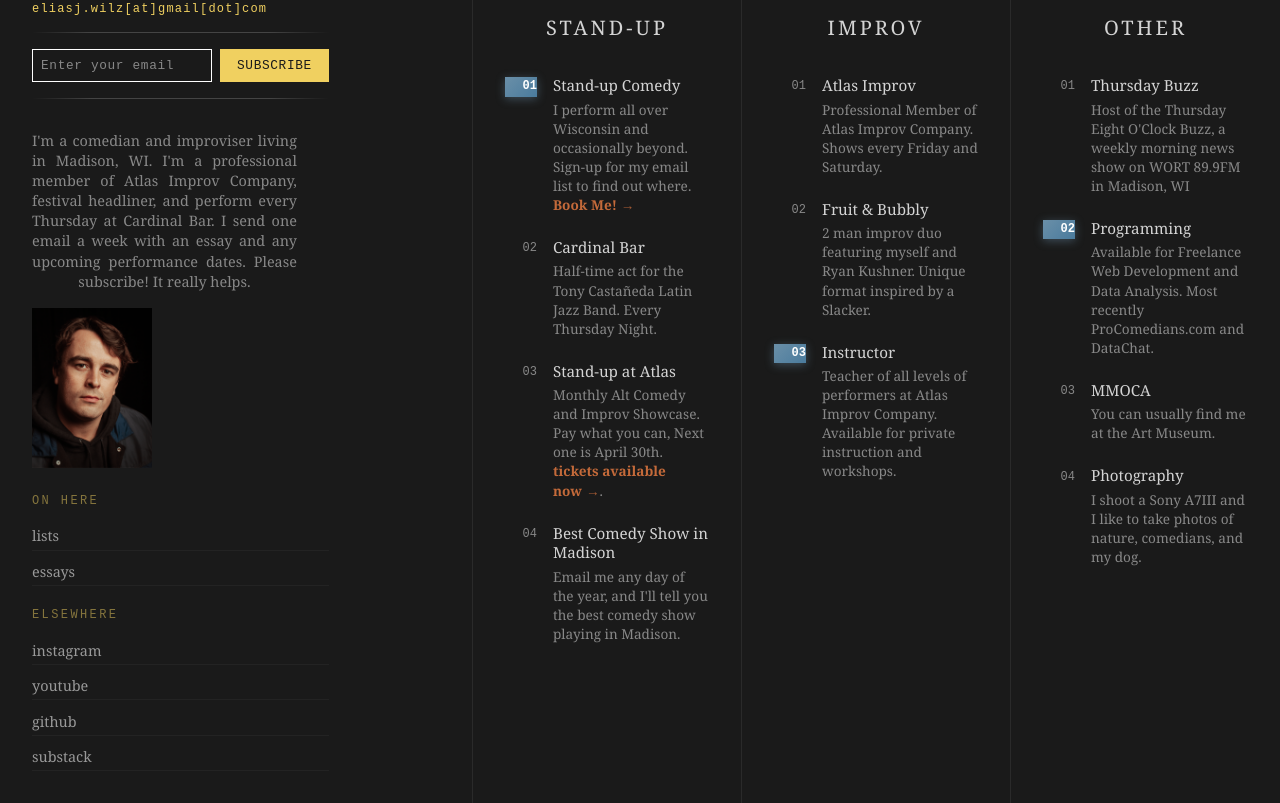
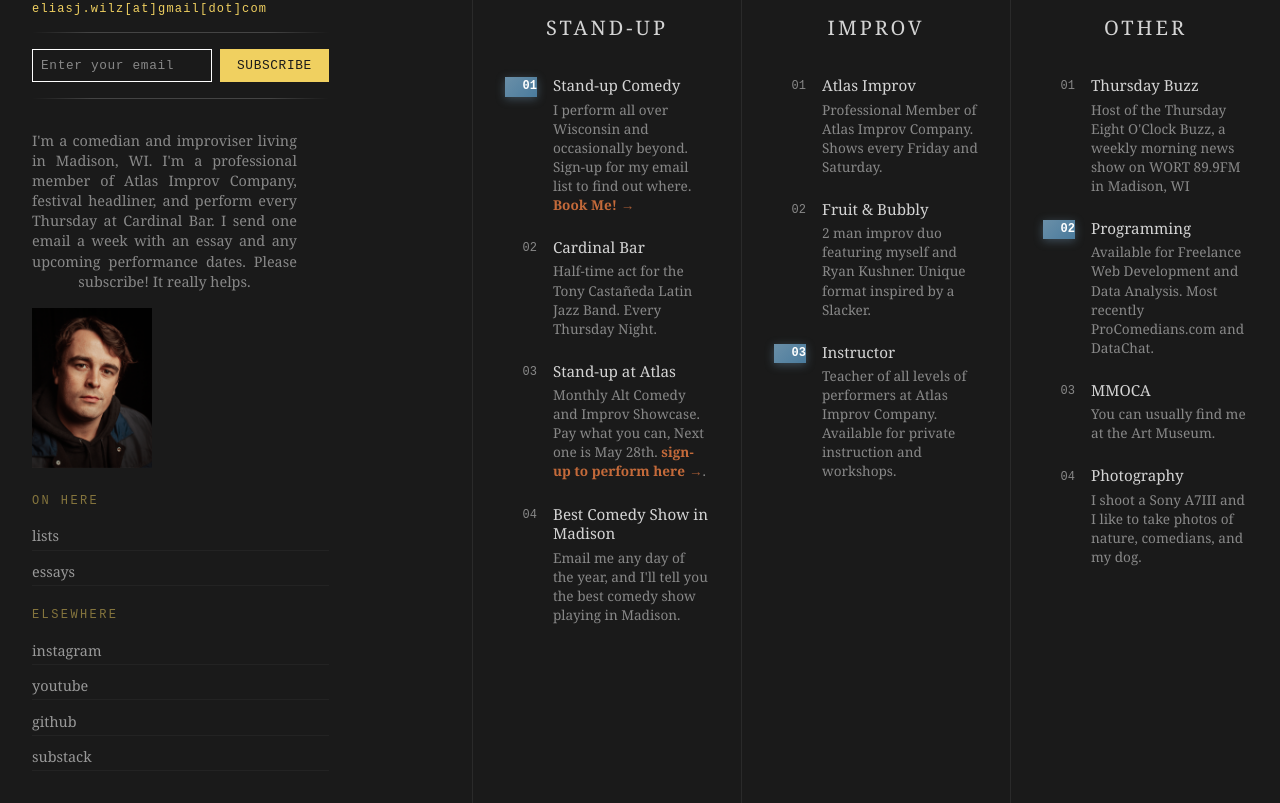
Before and after one commit to eliaswilz/eliwilz-performer, a website built with Vite: page index.html in a window 1280 px wide. Shown: the part 105-908 px from the top of the page. Built offline with nearby package versions, Linux system fonts and the light colour scheme.

Commit message:
updated date

```diff
--- a/index.html
+++ b/index.html
@@ -123,7 +123,7 @@
           <span class="number">03</span>
           <div class="content">
             <h3>Stand-up at Atlas</h3>
-            <p>Monthly Alt Comedy and Improv Showcase. Pay what you can, Next one is April 30th. <a href="https://www.crowdwork.com/v/atlasimprov/shows" target="_blank" rel="noopener noreferrer">tickets available now</a>.</p>
+            <p>Monthly Alt Comedy and Improv Showcase. Pay what you can, Next one is May 28th. <a href="https://forms.gle/rcMRZTGwGg28RtA47" target="_blank" rel="noopener noreferrer">sign-up to perform here</a>.</p>
           </div>
         </div>
          <div class="item">
```
